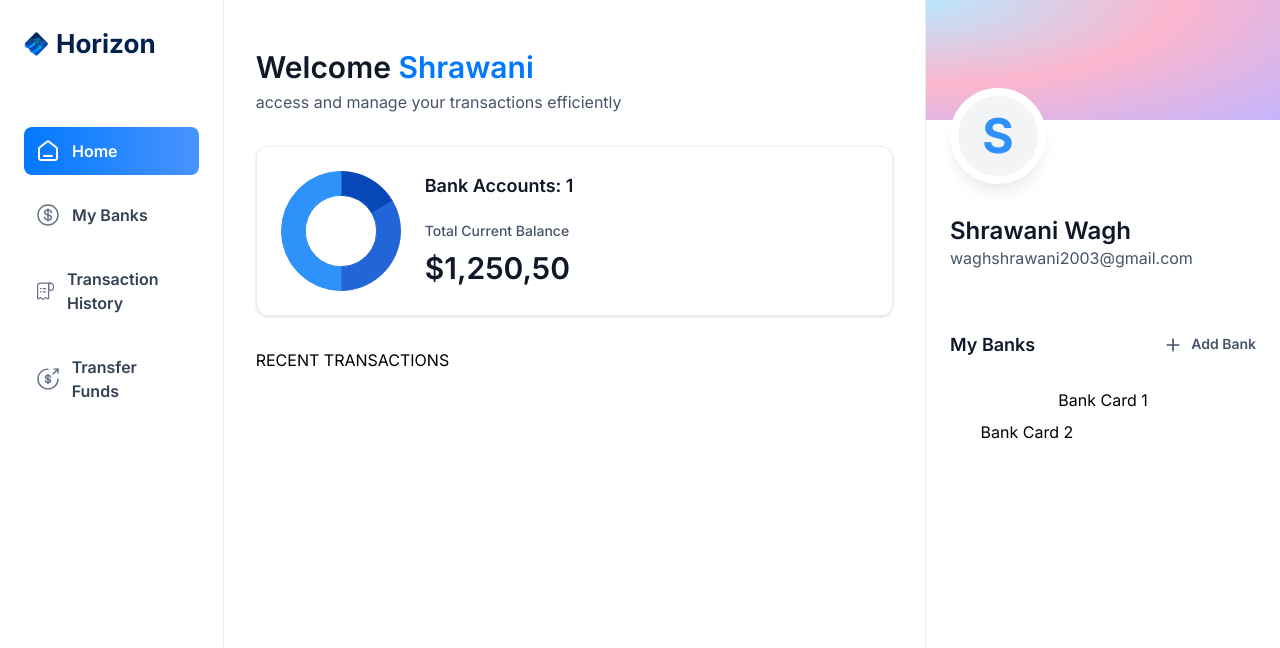
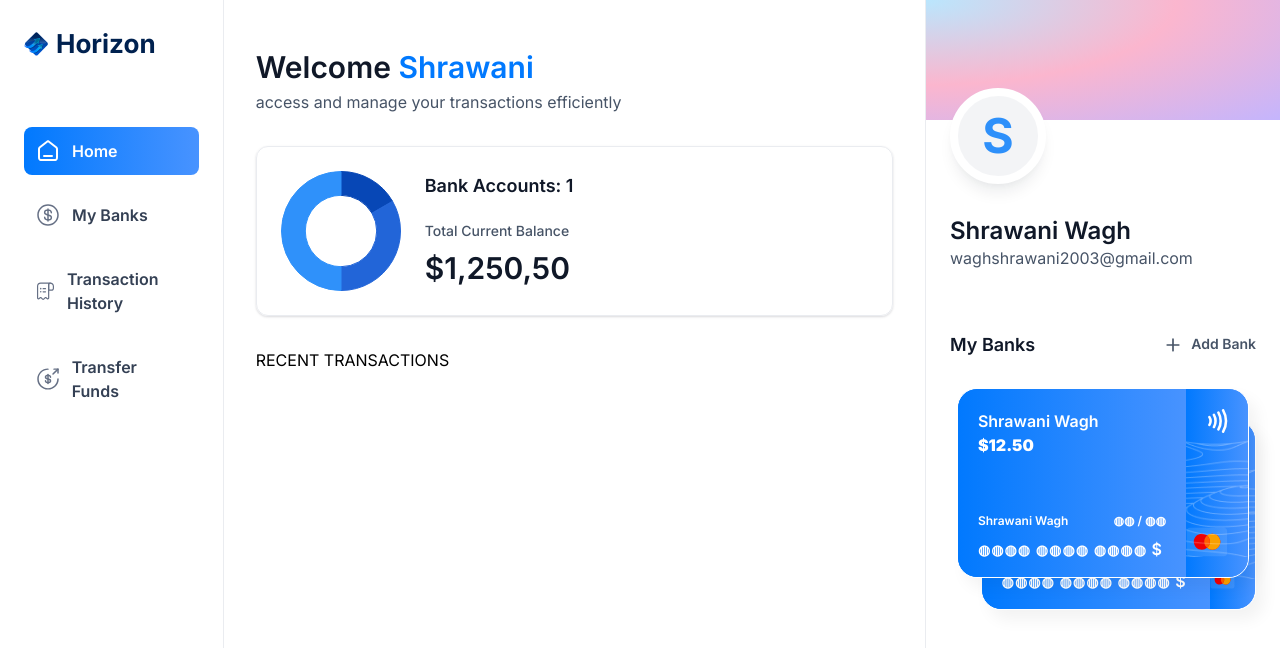
Before and after one commit to shrawaniwagh2003/Bank-Managment, a Next.js app: page / in a window 1280 px wide. Shown: the top 648 px of the page. Built offline with nearby package versions, Linux system fonts and the light colour scheme.

Commit message:
added Bank Card UI

```diff
--- /dev/null
+++ b/src/app/(root)/my-banks/page.tsx
@@ -0,0 +1,9 @@
+import React from 'react'
+
+const MyBanks = () => {
+  return (
+    <div>MyBanks</div>
+  )
+}
+
+export default MyBanks
--- a/src/app/(root)/page.tsx
+++ b/src/app/(root)/page.tsx
@@ -27,7 +27,7 @@
       <RightSidebar
       user={loggedIn}
       transactions={[]}
-      banks={[{},{}]}
+      banks={[{currentBalance: 12.50},{currentBalance: 123.50}]}
       />
     </section>
   )
--- /dev/null
+++ b/src/app/(root)/payment-transfer/page.tsx
@@ -0,0 +1,9 @@
+import React from 'react'
+
+const Transactions = () => {
+  return (
+    <div>Transactions</div>
+  )
+}
+
+export default Transactions
--- /dev/null
+++ b/src/app/(root)/transaction-history/page.tsx
@@ -0,0 +1,9 @@
+import React from 'react'
+
+const TransactionHistory = () => {
+  return (
+    <div>TransactionHistory</div>
+  )
+}
+
+export default TransactionHistory
--- /dev/null
+++ b/src/components/ui/BankCards.tsx
@@ -0,0 +1,60 @@
+import Link from 'next/link'
+import React from 'react'
+import { formatAmount } from '../../../lib/utils'
+import Image from 'next/image'
+import masterCard from '../../../src/public/icons/mastercard.svg'
+import pay from '../../../src/public/icons/Paypass.svg'
+import lines from '../../public/icons/lines.png'
+
+const BankCards = ({account,userName,showBalance = true}: BankDropdownProps) => {
+  return (
+    <div className='flex flex-col '>
+        <Link href="/" className='bank-card'>
+
+        <div className='bank-card_content'>
+            <div>
+                <h1 className='text-16 font-semibold text-white'>{account.name || userName}</h1>
+                <p className='font-font-ibm-plex-serif font-black text-white'>
+                    {formatAmount(account.currentBalance)}
+                </p>
+            </div>
+
+        <article className='flex flex-col gap-2'>
+                <div className='flex justify-between'>
+                    <h1 className='text-12 font-semibold text-white'>{userName}</h1>
+                    <h2 className='text-12 font-semibold text-white'> ◍◍ / ◍◍ </h2>
+                </div>
+                <p className='text-14 font-semibold tracking-[1.1px] text-white'>◍◍◍◍ ◍◍◍◍ ◍◍◍◍ <span className='text-16'>${account.mask}</span></p>
+        </article>
+
+        </div>
+            <div className='bank-card_icon'>
+
+                <Image
+                src={pay}
+                width={20}
+                height={24}
+                alt='pay'
+                />
+
+                <Image
+                src={masterCard}
+                width={45}
+                height={32}
+                alt='mastercard'
+                />
+
+                <Image
+                src={lines}
+                width={316}
+                height={190}
+                alt='line'
+                className='absolute top-0 left-0'/>
+
+            </div>
+    </Link>
+    </div>
+  )
+}
+
+export default BankCards;
--- a/src/components/ui/RightSidebar.tsx
+++ b/src/components/ui/RightSidebar.tsx
@@ -3,6 +3,7 @@
 import React from 'react'
 import plus from '../../public/icons/plus.svg'
 import { Divide } from 'lucide-react'
+import BankCards from './BankCards'
 
 const RightSidebar = ({user,transactions,banks}: RightSidebarProps) => {
   return (
@@ -34,9 +35,19 @@
         </div>
         {banks?.length > 0 && (
           <div  className='relative flex flex-1 flex-col items-center justify-center gap-5'>
-            <div className='relative z-10'>Bank Card 1</div>
+            <div className='relative z-10'><BankCards
+            key={banks[0].$id}
+            account={banks[0]}
+            userName={`${user.firstName} ${user.lastName}`}
+            showBalance={false}/>
+            </div>
             {banks[1] && (
-              <div className='absolute right-0 top-8 z-0 w-[90%]'>Bank Card 2</div>
+              <div className='absolute right-0 top-8 z-0 w-[90%]'><BankCards
+              key={banks[1].$id}
+            account={banks[1]}
+            userName={`${user.firstName} ${user.lastName}`}
+            showBalance={false}/>
+            </div>
             )}
           </div>
         )}
```
